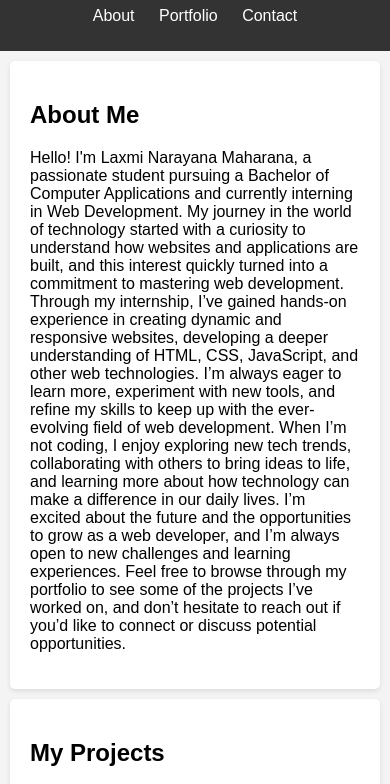
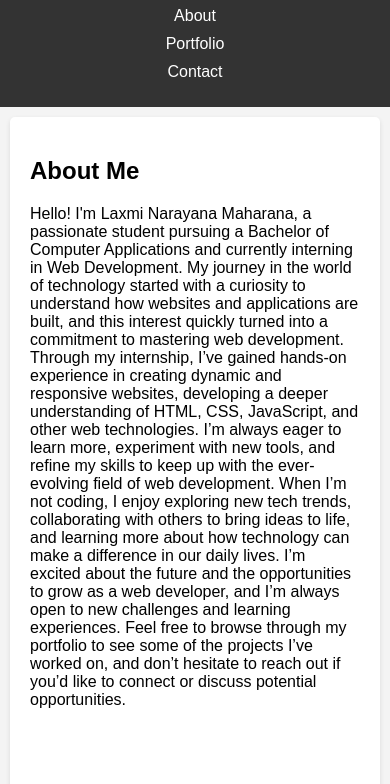
Before and after one commit to lakshcreator/portfolio-web, a plain HTML site: page index.html in a window 390 px wide. Shown: the part 83-867 px from the top of the page. Drawn offline with Linux system fonts and the light colour scheme.

Commit message:
Update styles.css

```diff
--- a/styles.css
+++ b/styles.css
@@ -37,3 +37,25 @@ section {
     border-radius: 5px;
     box-shadow: 0 2px 5px rgba(0, 0, 0, 0.1);
 }
+html {
+    scroll-behavior: smooth; /* Enables smooth scrolling for anchor links */
+}
+
+section {
+    padding: 20px;
+    margin: 10px;
+    min-height: 100vh; /* Ensures each section takes up at least the height of the screen */
+}
+
+nav ul li a:hover {
+    color: #f4f4f4; /* Change color when hovering over the links */
+    text-decoration: underline; /* Adds underline on hover */
+}
+
+@media (max-width: 600px) {
+    nav ul li {
+        display: block;
+        margin: 10px 0;
+        text-align: center;
+    }
+}
```
